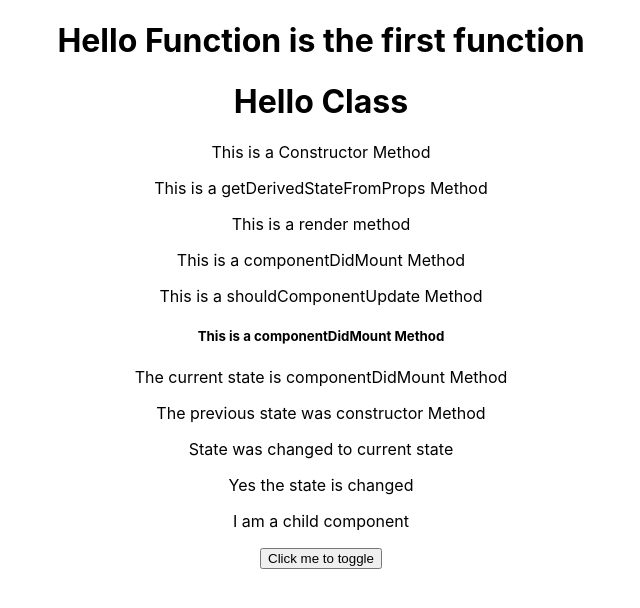
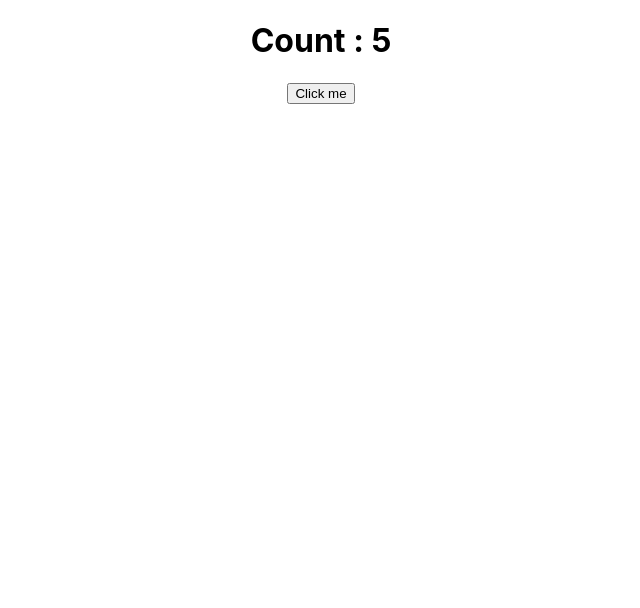
Before and after one commit to Sangavi-N/basic-react-app, a React (Create React App) app: page / in a window 1280 px wide. Shown: the top 608 px of the page, without its empty margins (319-959 px from the left). Built offline with nearby package versions, Linux system fonts and the light colour scheme.

Commit message:
single-page-class-lyf-cycle

```diff
--- a/src/App.js
+++ b/src/App.js
@@ -1,21 +1,22 @@
 import './App.css';
 import React,{ Component } from 'react'
-import First from './components/Functional';
-import Welcome from './components/Class';
-import ComponentDidMountMethod from './components/Mounting/Componentdidmount';
-import ChildComponent from './components/Mounting/Getderivedstatefromprops';
-import Gap from './components/Mounting/Constructor';
-import RenderMethod from './components/Mounting/Render';
-import ComponentDidUpdateMethod from './components/Unmounting/Componentdidupdate';
-import GetSnapshotBeforeUpdateMethod from './components/Unmounting/Getsnapshotbeforeupdate';
-import ShouldComponentUpdateMethod from './components/Unmounting/Shouldcomponentupdate';
-import ComponentWillUnmount from './components/Updating/Componentwillunmount';
+// import First from './components/Functional';
+// import Welcome from './components/Class';
+// import ComponentDidMountMethod from './components/Mounting/Componentdidmount';
+// import ChildComponent from './components/Mounting/Getderivedstatefromprops';
+// import Gap from './components/Mounting/Constructor';
+// import RenderMethod from './components/Mounting/Render';
+// import ComponentDidUpdateMethod from './components/Unmounting/Componentdidupdate';
+// import GetSnapshotBeforeUpdateMethod from './components/Unmounting/Getsnapshotbeforeupdate';
+// import ShouldComponentUpdateMethod from './components/Unmounting/Shouldcomponentupdate';
+// import ComponentWillUnmount from './components/Updating/Componentwillunmount';
+import Life from './components/Class-life-cycle';
 
 class App extends Component {
   render(){
   return (
     <div className="App">
-     <First />
+     {/* <First />
      <Welcome />
      <Gap />
      <ChildComponent />
@@ -24,7 +25,8 @@ class App extends Component {
      <ShouldComponentUpdateMethod />
      <GetSnapshotBeforeUpdateMethod />
      <ComponentDidUpdateMethod />
-     <ComponentWillUnmount />
+     <ComponentWillUnmount /> */}
+     <Life />
 
      </div>
   );
--- /dev/null
+++ b/src/components/Class-life-cycle.js
@@ -0,0 +1,46 @@
+import React,{ Component } from 'react'
+
+class Life extends Component{
+    constructor(props){
+        super(props)
+        this.state = {
+            count:5
+        };
+        console.log("constructor of mounting")
+    }
+
+    static getDerivedStateFromProps(props,state){
+        console.log("static of mounting")
+        return null
+    }
+    componentDidMount(){
+        console.log("component did unmount of mounting")
+    }
+    shouldComponentUpdate(){
+        console.log("should component update")
+        return true
+    }
+    getSnapshotBeforeUpdate(prevProps,prevState){
+        console.log("snapshot of update")
+        return null
+    }
+    componentDidUpdate(){
+        console.log("component update")
+    }
+    changeState=()=>{
+        this.setState({ count: this.state.count + 1 })
+    }
+
+
+    render(){
+        console.log("render of mounting")
+        return (
+            <div>
+                <h1>Count : {this.state.count}</h1>
+                <button onClick={this.changeState}>Click me</button>
+            </div>
+        )
+    }
+}
+
+export default Life
```
Also changed, not shown: src/components/Unmounting/Componentwillunmount.js (renamed from src/components/Updating/Componentwillunmount.js), src/components/Updating/Componentdidupdate.js (renamed from src/components/Unmounting/Componentdidupdate.js), src/components/Updating/Getsnapshotbeforeupdate.js (renamed from src/components/Unmounting/Getsnapshotbeforeupdate.js), src/components/Updating/Shouldcomponentupdate.js (renamed from src/components/Unmounting/Shouldcomponentupdate.js).
